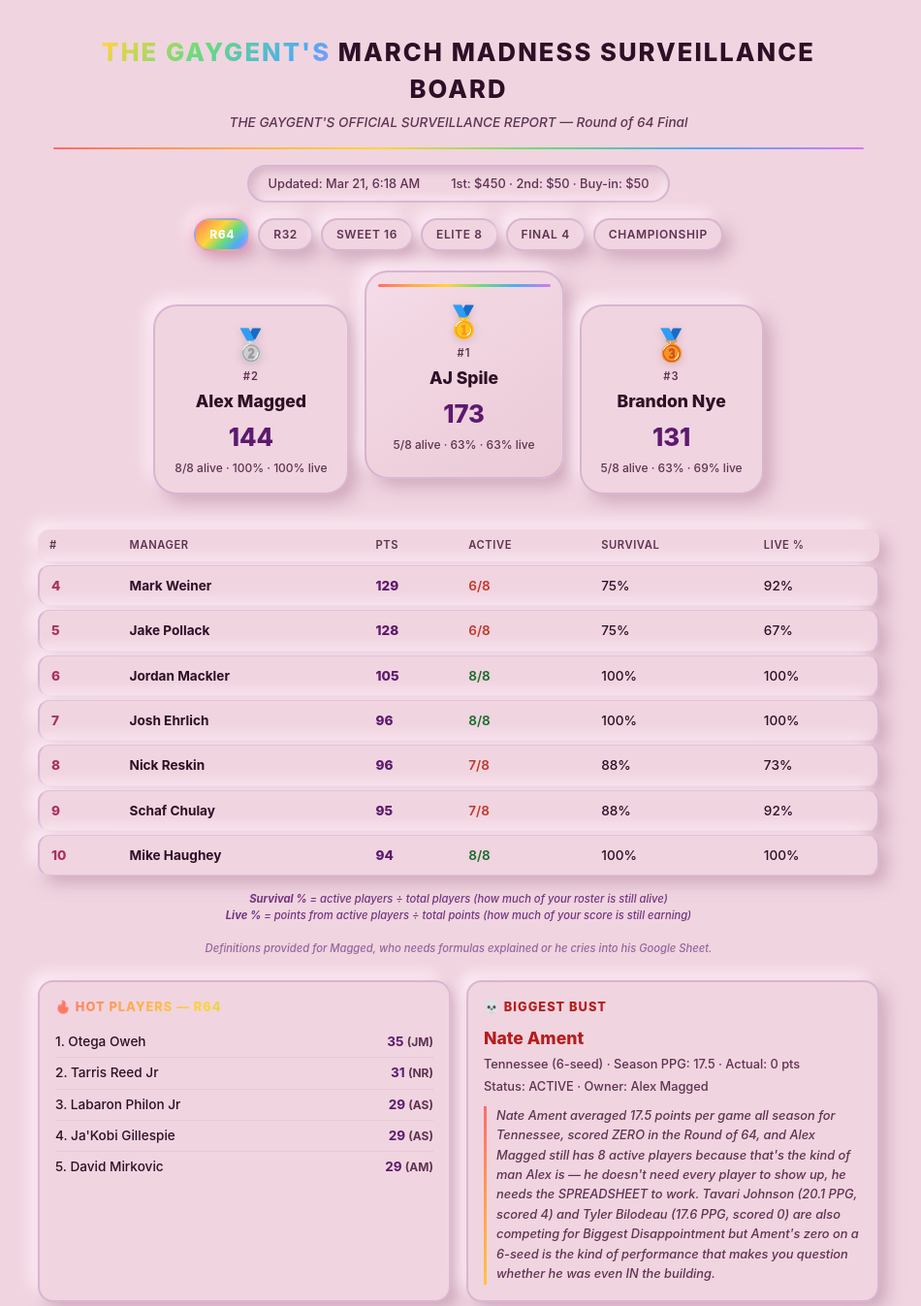
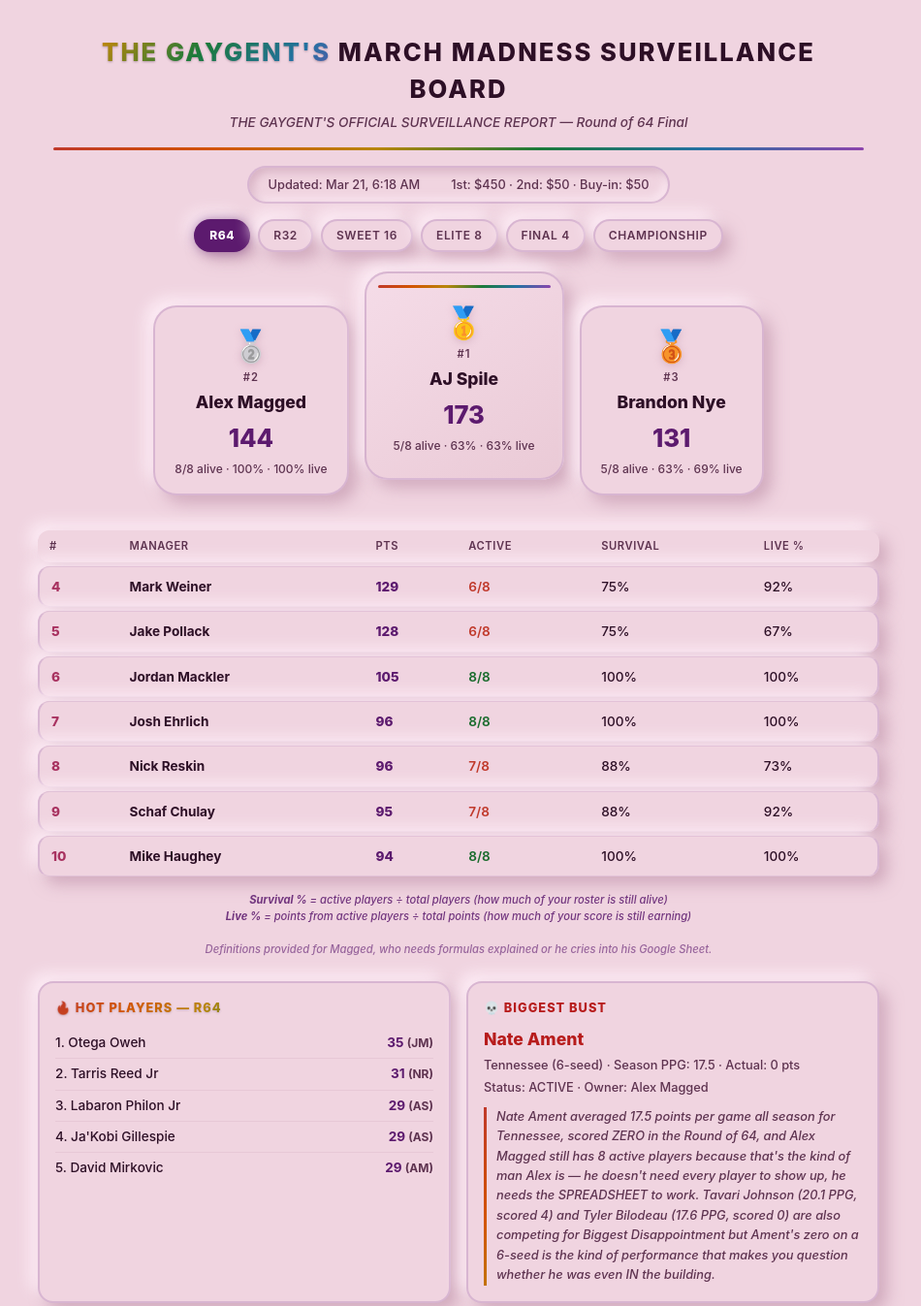
Before and after one commit to brandon-charles-novice-developer/march-madness-tracker, a plain HTML site: page index.html in a window 1280 px wide. Shown: the part 13-1360 px from the top of the page at 97% size, without its empty margins (167-1117 px from the left). Drawn offline with Linux system fonts and the light colour scheme.

Commit message:
fix: high-contrast overhaul — darkened pride gradient, solid round pill, bold borders
- New --pride-gradient-bold with 4.5:1+ contrast colors
- Header title: bold gradient + drop shadow
- Current round pill: solid purple instead of unreadable rainbow
- Hot Players header: bold gradient + drop shadow
- Commentary border: solid purple instead of light lavender
- Bust quote border: bold gradient
- Rainbow divider: thicker + bold gradient
- First place podium stripe: bold gradient

```diff
--- a/index.html
+++ b/index.html
@@ -24,6 +24,7 @@
   --shadow-dark: rgba(180, 130, 155, 0.5);
   --shadow-light: rgba(255, 240, 248, 0.9);
   --pride-gradient: linear-gradient(135deg, #ff6b6b, #ffa94d, #ffd43b, #69db7c, #4dabf7, #da77f2);
+  --pride-gradient-bold: linear-gradient(135deg, #c0392b, #d35400, #b8860b, #1a7a3a, #2471a3, #8e44ad);
   --neu-raised: 8px 8px 16px var(--shadow-dark), -8px -8px 16px var(--shadow-light);
   --neu-inset: inset 4px 4px 8px rgba(180, 130, 155, 0.4), inset -4px -4px 8px rgba(255, 240, 248, 0.7);
   --font: -apple-system, BlinkMacSystemFont, 'Segoe UI', Helvetica, Arial, sans-serif;
@@ -36,17 +37,18 @@ body { background: var(--pink-base); color: var(--text-dark); font-family: var(-
 header { text-align: center; padding: 32px 16px 8px; }
 header h1 { font-size: 1.6rem; letter-spacing: 0.08em; text-transform: uppercase; font-weight: 800; margin-bottom: 4px; }
 header h1 .gaygent-text {
-  background: var(--pride-gradient);
+  background: var(--pride-gradient-bold);
   background-size: 200% 200%;
   -webkit-background-clip: text;
   background-clip: text;
   -webkit-text-fill-color: transparent;
   animation: shimmer 4s ease infinite;
+  filter: drop-shadow(0 1px 1px rgba(45, 15, 38, 0.3));
 }
 @keyframes shimmer { 0% { background-position: 0% 50%; } 50% { background-position: 100% 50%; } 100% { background-position: 0% 50%; } }
 header h1 .title-rest { color: var(--text-dark); }
 .subtitle { color: var(--text-muted); font-size: 0.85rem; font-style: italic; margin-bottom: 16px; }
-.rainbow-divider { height: 2px; background: var(--pride-gradient); border-radius: 999px; margin: 12px 0 16px; }
+.rainbow-divider { height: 3px; background: var(--pride-gradient-bold); border-radius: 999px; margin: 12px 0 16px; }
 .meta-bar {
   display: inline-flex; justify-content: center; gap: 16px; flex-wrap: wrap;
   font-size: 0.8rem; color: var(--text-muted); margin-bottom: 16px;
@@ -77,8 +79,9 @@ header h1 .title-rest { color: var(--text-dark); }
   border: var(--lavender-border);
 }
 .round-pill.current {
-  background: var(--pride-gradient); color: #fff; font-weight: 800;
-  box-shadow: 0 0 12px rgba(255, 77, 141, 0.4), var(--neu-raised);
+  background: var(--purple-pts); color: #fff; font-weight: 800;
+  box-shadow: 0 0 12px rgba(92, 26, 110, 0.5), var(--neu-raised);
+  border-color: var(--purple-pts);
 }
 .round-pill.completed {
   background: var(--pink-base); color: var(--pink-deep); box-shadow: var(--neu-inset);
@@ -98,7 +101,7 @@ header h1 .title-rest { color: var(--text-dark); }
 }
 .podium-card.first::before {
   content: ''; display: block; height: 3px; border-radius: 999px;
-  background: var(--pride-gradient); margin: -12px -16px 12px;
+  background: var(--pride-gradient-bold); margin: -12px -16px 12px;
 }
 .podium-card.second { order: 1; animation-delay: 0.25s; }
 .podium-card.third { order: 3; animation-delay: 0.4s; }
@@ -139,8 +142,9 @@ header h1 .title-rest { color: var(--text-dark); }
 .highlight-card:hover { box-shadow: 10px 10px 20px var(--shadow-dark), -10px -10px 20px var(--shadow-light); }
 .highlight-card h3 { font-size: 0.8rem; text-transform: uppercase; letter-spacing: 0.08em; margin-bottom: 10px; font-weight: 800; }
 .highlight-card h3.hot {
-  background: var(--pride-gradient); -webkit-background-clip: text; background-clip: text;
+  background: var(--pride-gradient-bold); -webkit-background-clip: text; background-clip: text;
   -webkit-text-fill-color: transparent;
+  filter: drop-shadow(0 1px 1px rgba(45, 15, 38, 0.2));
 }
 .highlight-card h3.bust { color: #b71c1c; }
 .hot-row {
@@ -154,7 +158,7 @@ header h1 .title-rest { color: var(--text-dark); }
 .bust-detail { font-size: 0.8rem; color: var(--text-muted); margin-top: 4px; }
 .bust-quote {
   font-style: italic; color: var(--text-muted); margin-top: 10px; font-size: 0.8rem;
-  padding-left: 10px; border-left: 3px solid; border-image: var(--pride-gradient) 1; line-height: 1.6;
+  padding-left: 10px; border-left: 3px solid; border-image: var(--pride-gradient-bold) 1; line-height: 1.6;
 }
 
 /* Manager Cards */
@@ -190,7 +194,7 @@ summary .m-badge.partial { background: rgba(255, 107, 107, 0.15); color: var(--r
   padding: 10px 14px; margin-bottom: 12px; line-height: 1.6;
   background: rgba(200, 162, 200, 0.12); border-radius: 12px;
   border: var(--lavender-border);
-  border-left: 3px solid var(--lavender);
+  border-left: 3px solid var(--purple-pts);
 }
 .player-table { width: 100%; border-collapse: collapse; font-size: 0.8rem; }
 .player-table th {
```
